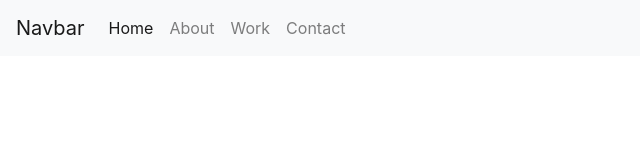
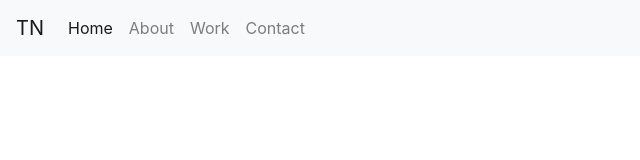
Before and after one commit to Thembelihle-tech/my-portfolio, a plain HTML site: page index.html in a window 1280 px wide. Shown: the whole page, without its empty margins (0-640 px from the left). Drawn offline with nearby package versions, Linux system fonts and the light colour scheme.

Commit message:
Update index.html

```diff
--- a/index.html
+++ b/index.html
@@ -13,7 +13,7 @@
 </head>
 <body>
     <nav class="navbar navbar-expand-lg navbar-light bg-light fixed-top">
-        <a class="navbar-brand" href="index.html">Navbar</a>
+        <a class="navbar-brand" href="index.html">TN</a>
         <button class="navbar-toggler" type="button" data-toggle="collapse" data-target="#navbarNav" aria-controls="navbarNav" aria-expanded="false" aria-label="Toggle navigation">
           <span class="navbar-toggler-icon"></span>
         </button>
```
